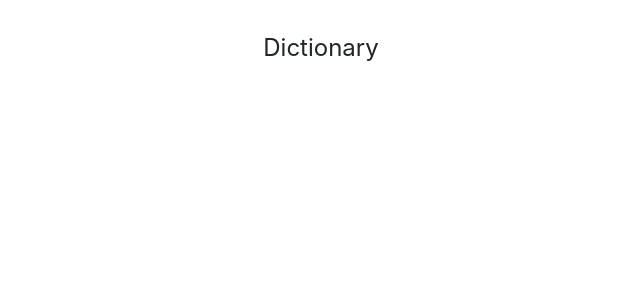
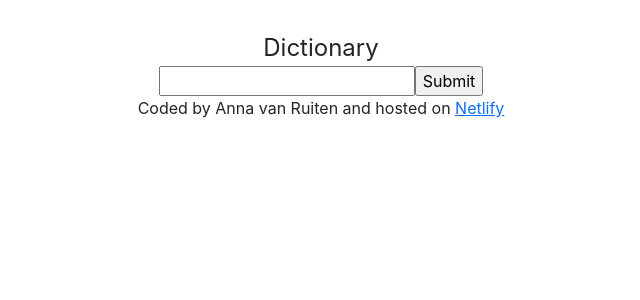
Before and after one commit to avr87/dictionary-app-Anna, a React (Create React App) app: page / in a window 1280 px wide. Shown: the top 300 px of the page, without its empty margins (319-959 px from the left). Built offline with nearby package versions, Linux system fonts and the light colour scheme.

Commit message:
added basic search engine

```diff
--- a/src/App.js
+++ b/src/App.js
@@ -1,10 +1,15 @@
 import "./App.css";
+import Search from "./Search";
 
 export default function App() {
   return (
-    <div className="container">
-      <div className="App">
+    <div className="App">
+      <div className="container">
         <header className="App-header">Dictionary</header>
+        <main><Search /></main>
+        <footer>
+          Coded by Anna van Ruiten and hosted on <a href="https://earnest-dusk-24b82f.netlify.app">Netlify</a>
+        </footer>
       </div>
     </div>
   );
--- /dev/null
+++ b/src/Search.js
@@ -0,0 +1,21 @@
+import React, { useState } from "react";
+
+export default function Search() {
+  let [searchWord, setSearchWord] = useState("");
+
+  function search(event) {
+    event.preventDefault();
+    alert(`Searching for ${searchWord}`);
+  }
+  function handleSearchWordChanget(event) {
+    setSearchWord(event.target.value);
+  }
+  return (
+    <div>
+      <form onSubmit={search}>
+        <input type="search" onChange={handleSearchWordChanget} />
+        <input type="submit" />
+      </form>
+    </div>
+  );
+}
```
